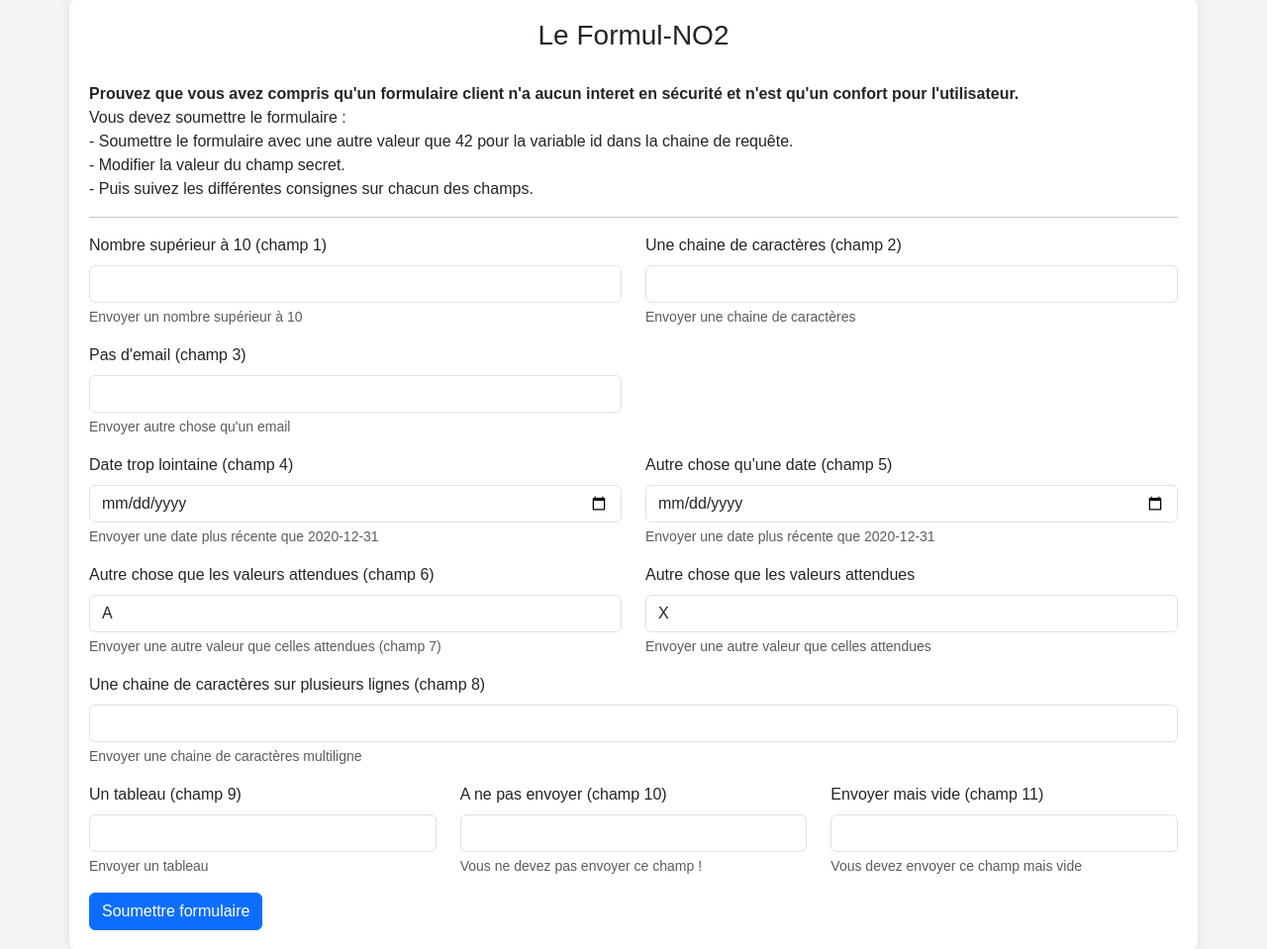
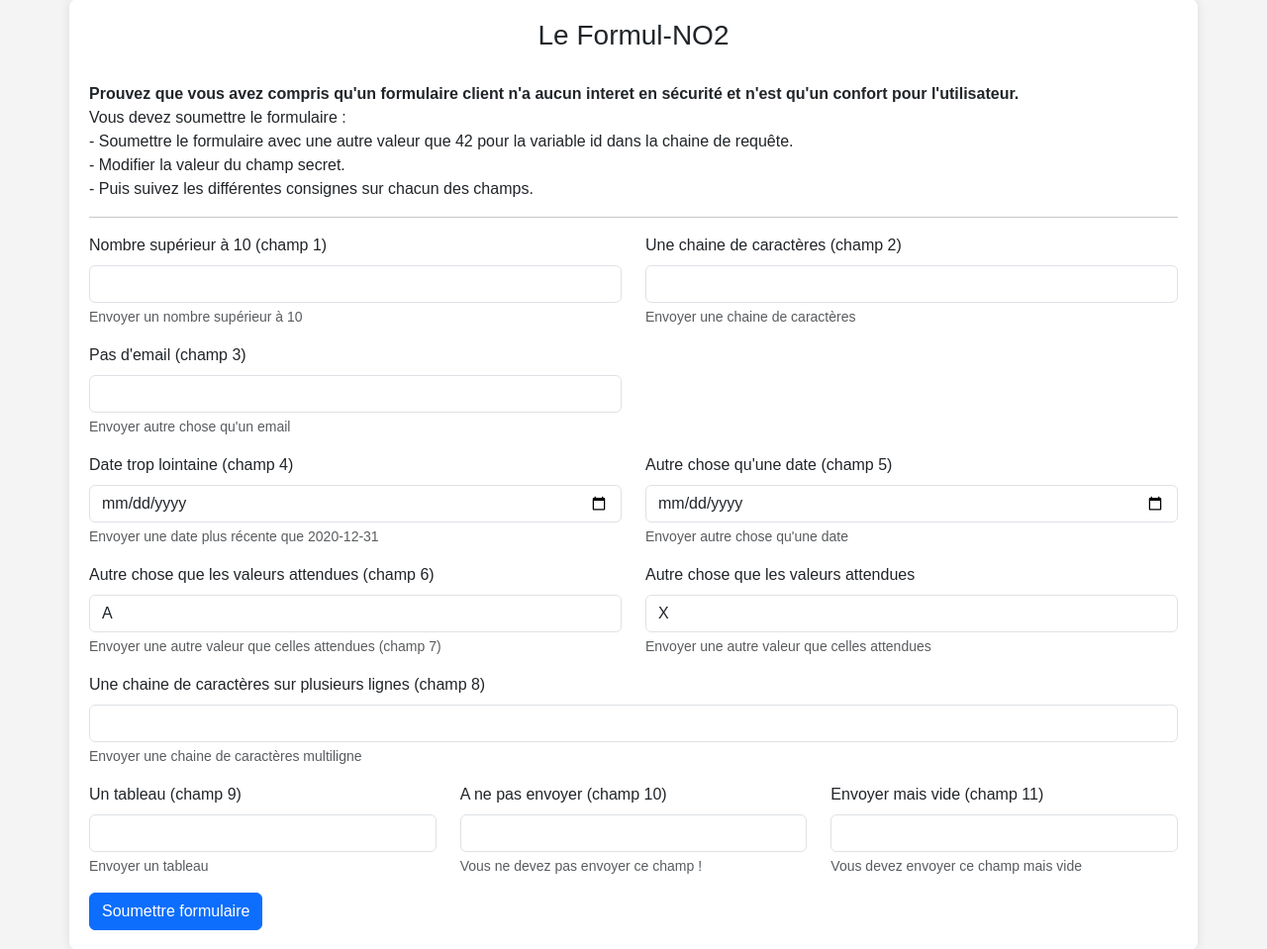
Before and after one commit to Hack-Oeil/FORMUL_NO2, a PHP site: template server_1/www/templates/web/home.html.twig in a window 1280 px wide. Shown: the part 21-980 px from the top of the page at 99% size. Run offline with PHP 8.4, Linux system fonts and the light colour scheme; the template is opened without the code that fills it, so the values that code supplies are empty; some libraries are stand-ins or nearby versions.

Commit message:
correction indice date 2

```diff
--- a/server_1/www/templates/web/home.html.twig
+++ b/server_1/www/templates/web/home.html.twig
@@ -55,7 +55,7 @@
         <div class="col-6">
           <label class="form-label" for="date_2">Autre chose qu'une date (champ 5)</label>
           <input type="date" id="date_2" name="date_2" class="form-control" required>
-          <div class="form-text">Envoyer une date plus récente que 2020-12-31</div>
+          <div class="form-text">Envoyer autre chose qu'une date</div>
         </div>
       </div>
 
```
